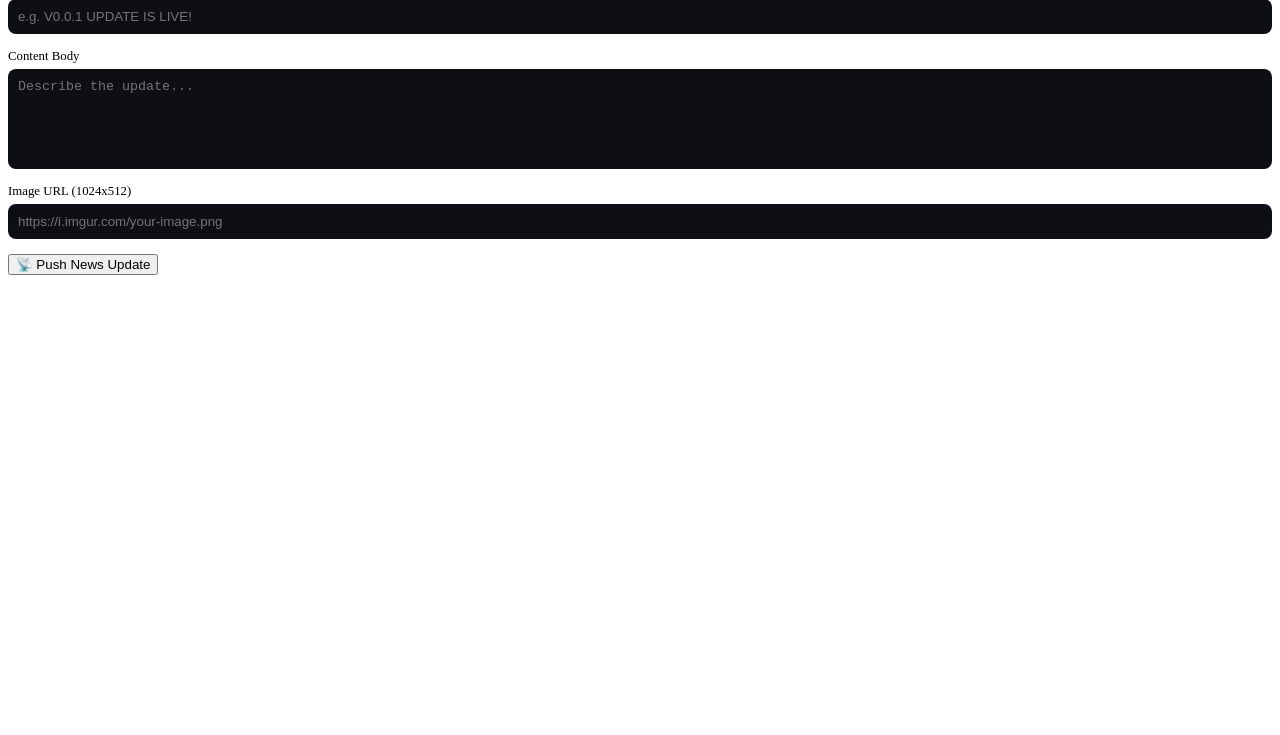
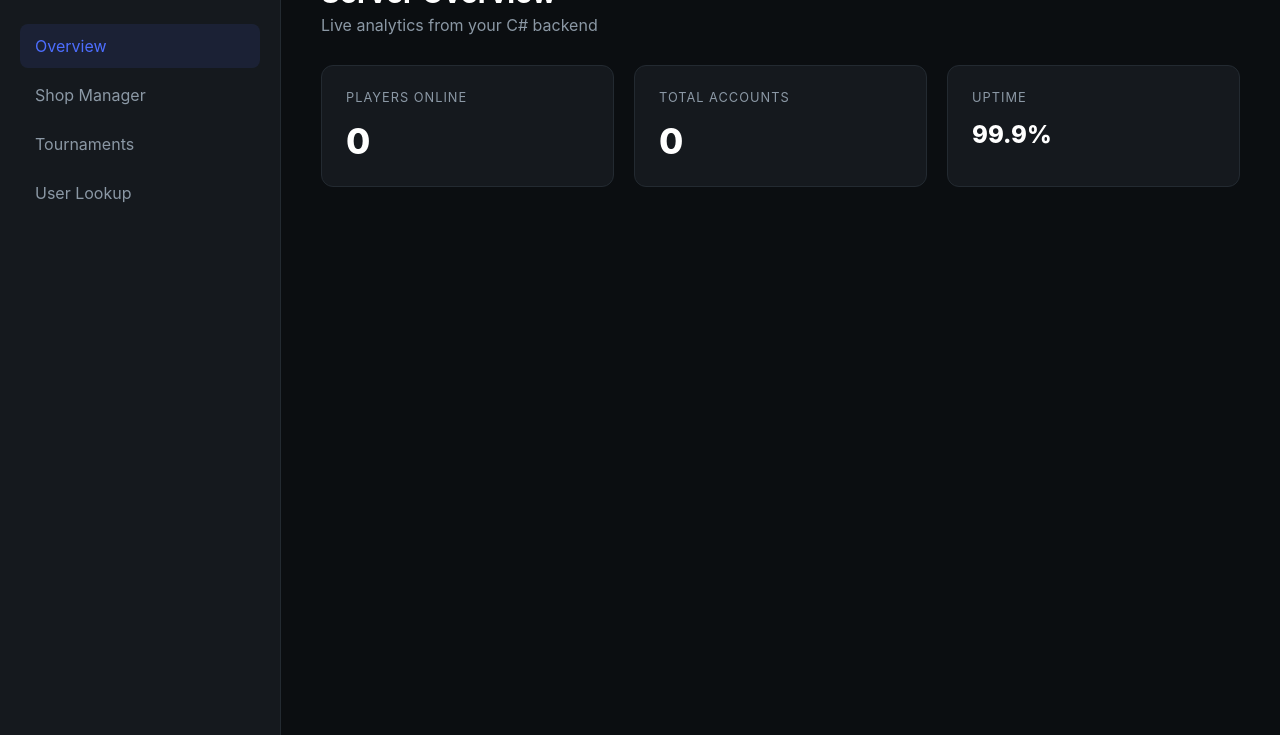
Before and after one commit to t1kt0kd1s3lo-glitch/project-orbit-admin, a website: page index.html in a window 1280 px wide. Shown: the part 65-800 px from the top of the page. Drawn offline with Linux system fonts and the light colour scheme.

Commit message:
Update index.html

```diff
--- a/index.html
+++ b/index.html
@@ -1,41 +1,209 @@
-<div class="nav-item" onclick="showPage('news')">News Feed</div>
+<!DOCTYPE html>
+<html lang="en">
+<head>
+    <meta charset="UTF-8">
+    <meta name="viewport" content="width=device-width, initial-scale=1.0">
+    <title>Orbit Admin Portal</title>
+    <style>
+        /* This CSS mimics the dark-mode variables I saw in your project files */
+        :root {
+            --bg: #0b0e11;
+            --card: #15191e;
+            --border: #232a31;
+            --accent: #4d6eff;
+            --text: #ffffff;
+            --text-dim: #8b98a5;
+        }
 
-<div class="page" id="page-news">
+        body {
+            background-color: var(--bg);
+            color: var(--text);
+            font-family: 'Inter', sans-serif;
+            margin: 0;
+            display: flex;
+            height: 100vh;
+        }
+
+        /* Sidebar */
+        nav {
+            width: 240px;
+            background: var(--card);
+            border-right: 1px solid var(--border);
+            display: flex;
+            flex-direction: column;
+            padding: 20px;
+        }
+
+        .nav-logo {
+            font-weight: 900;
+            font-size: 1.5rem;
+            letter-spacing: 2px;
+            margin-bottom: 40px;
+            color: var(--accent);
+        }
+
+        .nav-item {
+            padding: 12px 15px;
+            border-radius: 8px;
+            cursor: pointer;
+            color: var(--text-dim);
+            transition: 0.2s;
+            margin-bottom: 5px;
+        }
+
+        .nav-item:hover, .nav-item.active {
+            background: rgba(77, 110, 255, 0.1);
+            color: var(--accent);
+        }
+
+        /* Main Content */
+        main {
+            flex: 1;
+            padding: 40px;
+            overflow-y: auto;
+        }
+
+        .page-title {
+            font-size: 1.8rem;
+            font-weight: 700;
+            margin-bottom: 5px;
+        }
+
+        .page-sub {
+            color: var(--text-dim);
+            margin-bottom: 30px;
+        }
+
+        /* Cards & Grid */
+        .grid {
+            display: grid;
+            grid-template-columns: repeat(auto-fit, minmax(240px, 1fr));
+            gap: 20px;
+        }
+
+        .card {
+            background: var(--card);
+            border: 1px solid var(--border);
+            padding: 24px;
+            border-radius: 12px;
+        }
+
+        .card-title {
+            font-size: 0.8rem;
+            text-transform: uppercase;
+            letter-spacing: 1px;
+            color: var(--text-dim);
+            margin-bottom: 15px;
+        }
+
+        .stat {
+            font-size: 2.2rem;
+            font-weight: 800;
+        }
+
+        /* Forms */
+        input, textarea {
+            width: 100%;
+            background: var(--bg);
+            border: 1px solid var(--border);
+            padding: 12px;
+            border-radius: 8px;
+            color: white;
+            margin-bottom: 15px;
+            box-sizing: border-box;
+        }
+
+        .btn {
+            background: var(--accent);
+            color: white;
+            border: none;
+            padding: 12px 24px;
+            border-radius: 8px;
+            font-weight: 600;
+            cursor: pointer;
+        }
+
+        .btn:hover { opacity: 0.9; }
+
+        .hidden { display: none; }
+    </style>
+</head>
+<body>
+
+    <nav>
+        <div class="nav-logo">ORBIT</div>
+        <div class="nav-item active" data-target="page-home">Overview</div>
+        <div class="nav-item" data-target="page-shop">Shop Manager</div>
+        <div class="nav-item" data-target="page-tournaments">Tournaments</div>
+        <div class="nav-item" data-target="page-users">User Lookup</div>
+    </nav>
+
+    <main>
+
+        <div id="page-home" class="page">
+            <div class="page-title">Server Overview</div>
+            <div class="page-sub">Live analytics from your C# backend</div>
+
+            <div class="grid">
                 <div class="card">
-    <div class="card-title">Broadcast News</div>
-    <div class="form-group" style="margin-bottom:15px">
-      <label style="color:var(--text-dim); font-size:0.8rem; display:block; margin-bottom:5px;">Header Title</label>
-      <input type="text" id="news-title" placeholder="e.g. V0.0.1 UPDATE IS LIVE!" style="width:100%; padding:10px; background:#0d0f14; border:1px solid var(--border); color:white; border-radius:8px;">
+                    <div class="card-title">Players Online</div>
+                    <div class="stat" id="stat-online">0</div>
                 </div>
-    <div class="form-group" style="margin-bottom:15px">
-      <label style="color:var(--text-dim); font-size:0.8rem; display:block; margin-bottom:5px;">Content Body</label>
-      <textarea id="news-body" placeholder="Describe the update..." style="width:100%; height:100px; padding:10px; background:#0d0f14; border:1px solid var(--border); color:white; border-radius:8px; resize:none;"></textarea>
+                <div class="card">
+                    <div class="card-title">Total Accounts</div>
+                    <div class="stat" id="stat-total">0</div>
                 </div>
-    <div class="form-group" style="margin-bottom:15px">
-      <label style="color:var(--text-dim); font-size:0.8rem; display:block; margin-bottom:5px;">Image URL (1024x512)</label>
-      <input type="text" id="news-image" placeholder="https://i.imgur.com/your-image.png" style="width:100%; padding:10px; background:#0d0f14; border:1px solid var(--border); color:white; border-radius:8px;">
+                <div class="card">
+                    <div class="card-title">Uptime</div>
+                    <div class="stat" style="font-size: 1.5rem; margin-top: 10px;">99.9%</div>
                 </div>
-    <button class="btn btn-purple" onclick="pushNews()">📡 Push News Update</button>
             </div>
         </div>
 
+        <div id="page-shop" class="page hidden">
+            <div class="page-title">Item Shop</div>
+            <div class="page-sub">Configure the current store rotation</div>
+
+            <div class="card" style="max-width: 600px;">
+                <div class="card-title">Manual Override</div>
+                <label style="font-size: 0.75rem; color: var(--text-dim);">Template ID</label>
+                <input type="text" placeholder="AthenaCharacter:CID_001_Athena_Commando_F_Default">
+                <button class="btn">Update Rotation</button>
+            </div>
+        </div>
+
+        <div id="page-tournaments" class="page hidden">
+            <div class="page-title">Tournaments</div>
+            <div class="page-sub">Deploy competitive event windows</div>
+            <div class="card">
+                <div class="card-title">New Event</div>
+                <p style="color: var(--text-dim);">Coming soon: Dynamic event scheduler.</p>
+            </div>
+        </div>
+
+    </main>
+
     <script>
-  // Add this to your script section
-  async function pushNews() {
-    const title = document.getElementById('news-title').value;
-    const body = document.getElementById('news-body').value;
-    const image = document.getElementById('news-image').value;
+        // Simple page switcher logic
+        document.querySelectorAll('.nav-item').forEach(item => {
+            item.addEventListener('click', () => {
+                // Handle nav state
+                document.querySelectorAll('.nav-item').forEach(i => i.classList.remove('active'));
+                item.classList.add('active');
 
-    const res = await fetch('/api/news', {
-      method: 'POST',
-      headers: { 'Content-Type': 'application/json' },
-      body: JSON.stringify({ title, body, image })
+                // Handle page state
+                const target = item.getAttribute('data-target');
+                document.querySelectorAll('.page').forEach(p => p.classList.add('hidden'));
+                document.getElementById(target).classList.remove('hidden');
+            });
         });
 
-    if (res.ok) {
-      alert("News Pushed Successfully!");
-    } else {
-      alert("Failed to push news.");
-    }
+        // Placeholder for your backend data fetch
+        async function fetchStats() {
+            // In the future, this calls your Vercel /api routes
+            console.log("Fetching live data from VPS...");
         }
     </script>
+
+</body>
+</html>
```
Lines whose indentation alone changed are shown as unchanged.
